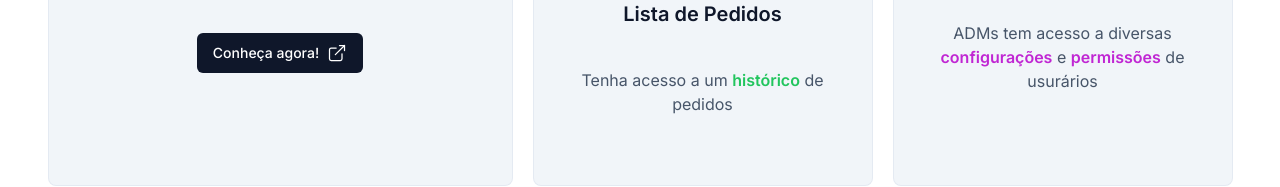
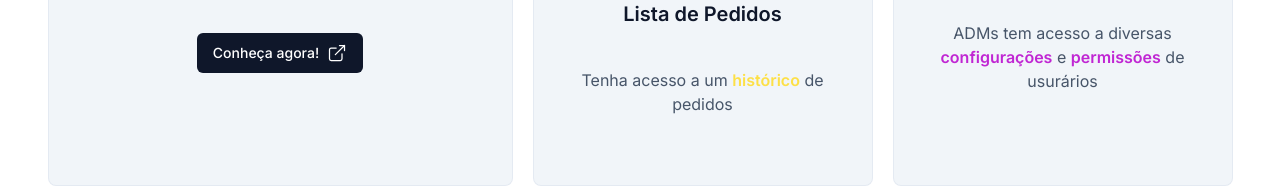
Before and after one commit to iuryfranca/project-x-features, a Next.js app: page / in a window 1280 px wide. Shown: the part 1063-1250 px from the top of the page. Built offline with nearby package versions, Linux system fonts and the light colour scheme.

Commit message:
style: chance color card home 💎

```diff
--- a/src/components/announcement-website.tsx
+++ b/src/components/announcement-website.tsx
@@ -35,13 +35,13 @@ export const AnnouncementWebsite = () => {
           </span>
         </CardAnnouncementWebsite>
         <CardAnnouncementWebsite className="group flex h-4/5 justify-center gap-10">
-          <div className="flex flex-col items-center justify-center gap-2 group-hover:text-green-500">
+          <div className="flex flex-col items-center justify-center gap-2 group-hover:text-yellow-300">
             <ListChecks size={40} />
             <h1 className="text-xl font-semibold">Lista de Pedidos</h1>
           </div>
           <span className="text-slate-600 dark:text-slate-400">
             Tenha acesso a um{' '}
-            <span className="font-semibold text-green-500">histórico</span> de
+            <span className="font-semibold text-yellow-300">histórico</span> de
             pedidos
           </span>
         </CardAnnouncementWebsite>
```
